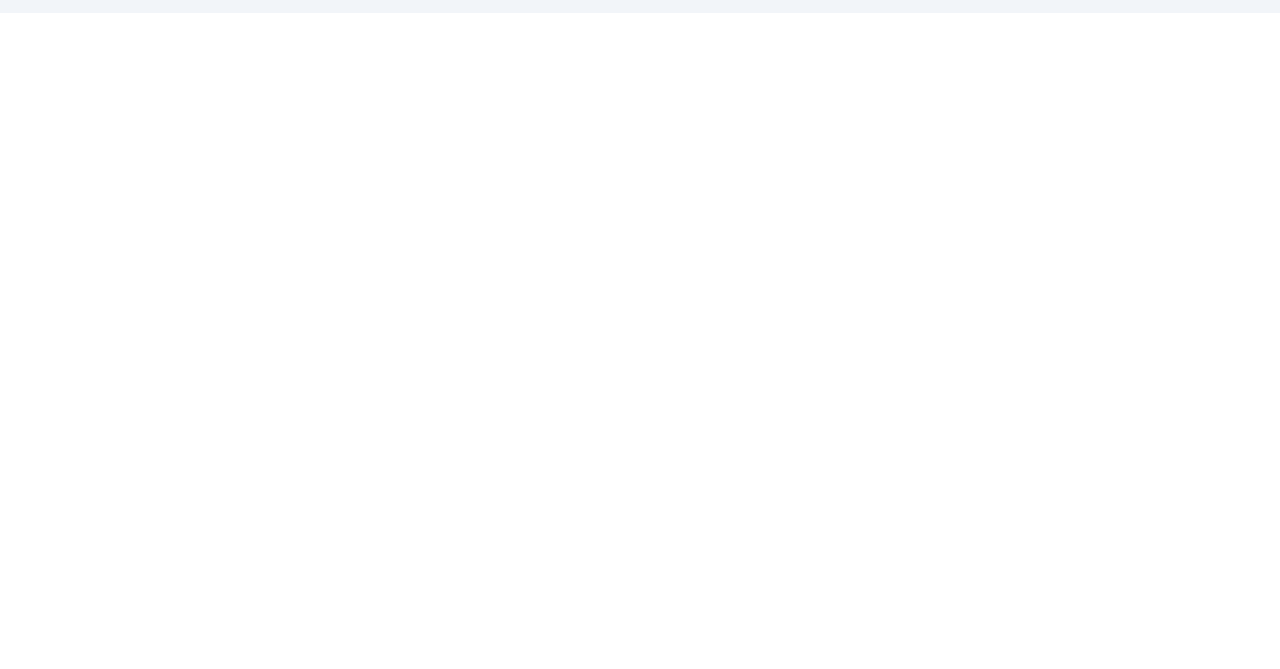
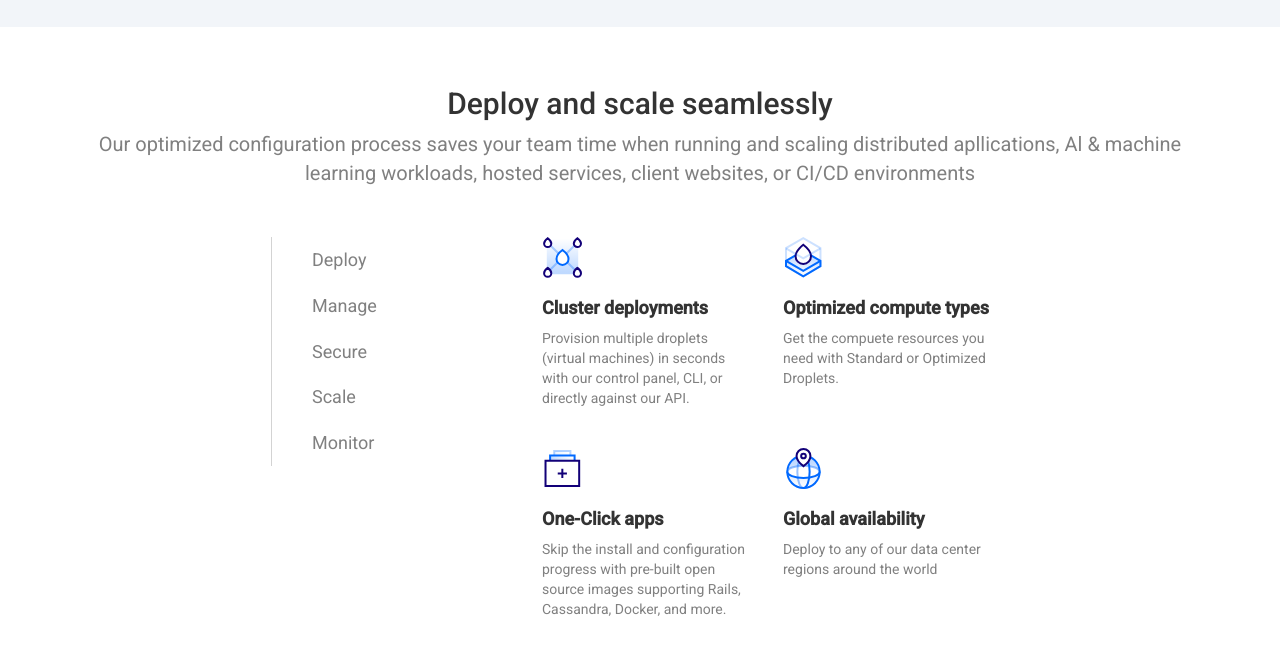
Before and after one commit to Edomak/html-css-digitalocean, a plain HTML site: page index.html in a window 1280 px wide. Shown: the part 726-1395 px from the top of the page. Before the commit the page ends 800 px from the top, so only its background shows below. Drawn offline with nearby package versions, Linux system fonts and the light colour scheme.

Commit message:
sezione deploy

```diff
--- a/css/style.css
+++ b/css/style.css
@@ -1,7 +1,7 @@
 /* Debug */
 
 [class*="col-"] {
-    min-height: 100px;
+    /* min-height: 100px; */
     /* line-height: 100px; */
     /* background-color: yellowgreen; */
     /* border: 2px solid black; */
@@ -11,10 +11,16 @@
 
 body {
     font-family: 'Roboto', sans-serif;
+    padding-top: 70px;
 }
 
 .container_70 {
     width: 70%;
+    margin: 0 auto;
+}
+
+.container_60 {
+    width: 60%;
     margin: 0 auto;
 }
 
@@ -46,11 +52,20 @@ h1 {
     font-size: 60px;
 }
 
+h3 {
+    font-size: 30px;
+}
+
+p {
+    font-size: 20px;
+}
+
 /* Header */
 
 /* Nav */
 
 .my_navbar.navbar {
+    background-color: white;
     margin-bottom: 0;
 }
 
@@ -138,7 +153,11 @@ h1 {
 }
 
 .jumbo_title > p {
-    font-size: 22px;
+    font-size: 20px;
+}
+
+.jumbo_form p {
+    font-size: 15px;
 }
 
 .button_form {
@@ -191,3 +210,48 @@ h1 {
     font-size: 10px;
     padding-left: 10px;
 }
+
+/* Deploy */
+
+#deploy {
+    padding: 40px 0;
+}
+
+.deploy_list {
+    padding: 40px 0;
+}
+
+.deploy_list_int {
+    list-style: none;
+    border-left: 1px solid lightgray;
+}
+
+.deploy_list_int li {
+    padding: 10px 0;
+    color: gray;
+    font-size: 18px;
+}
+
+.deploy_right_top {
+    padding-top: 40px;
+}
+
+.deploy_right_bottom {
+    padding-top: 30px;
+}
+
+.deploy_right_top img,
+.deploy_right_bottom img {
+    padding-bottom: 10px;
+}
+
+.deploy_right_top h4,
+.deploy_right_bottom h4 {
+    font-size: 18px;
+    font-weight: bold;
+}
+
+.deploy_right_top p,
+.deploy_right_bottom p {
+    font-size: 14px;
+}
--- a/index.html
+++ b/index.html
@@ -19,7 +19,7 @@
         <!-- Testata della pagina -->
         <!-- Navbar -->
         <header>
-            <nav class="navbar my_navbar">
+            <nav class="navbar my_navbar navbar-fixed-top">
                 <div class="container">
                 <div class="navbar-header">
                     <button type="button" class="navbar-toggle collapsed" data-toggle="collapse" data-target="#bs-example-navbar-collapse-1" aria-expanded="false">
@@ -30,8 +30,8 @@
                     </button>
                     <a class="navbar-brand " href="#"><img src="img/logo.png" alt=""></a>
                 </div>
-                <div class="collapse navbar-collapse" id="bs-example-navbar-collapse-1">
-                    <ul class="nav navbar-nav navbar-left">
+                <div class="collapse navbar-collapse visible-lg" id="bs-example-navbar-collapse-1">
+                    <ul class="nav navbar-nav navbar-left hidden-sm hidden-md">
                         <li>
                             <a href="#">Products <i class="fas fa-chevron-down"></i></a>
                         </li>
@@ -43,7 +43,8 @@
                             <a href="#">Pricing</a>
                         </li>
                     </ul>
-                    <ul class="nav navbar-nav navbar-right">
+                    <ul class="nav navbar-nav navbar-right
+                    hidden-sm hidden-md">
                         <li>
                             <a href="#">Docs</a>
                         </li>
@@ -131,8 +132,74 @@
         <!-- /Testata della pagina -->
         <!-- Corpo della pagina -->
         <main>
-            <section></section>
-            <section></section>
+            <!-- Sezione Deploy -->
+            <section id="deploy">
+                <div class="container">
+                    <div class="deploy_title text-center">
+                        <h3>Deploy and scale seamlessly</h3>
+                        <p class="color_gray">Our optimized configuration process saves your team time when running and scaling distributed apllications, Al & machine learning workloads, hosted services, client websites, or CI/CD environments</p>
+                    </div>
+                </div>
+                <div class="container_60">
+                    <div class="container-fluid">
+                        <div class="row">
+                            <div class="col-xs-12 col-sm-4">
+                                <div class="deploy_list">
+                                    <ul class="deploy_list_int">
+                                        <li>Deploy</li>
+                                        <li>Manage</li>
+                                        <li>Secure</li>
+                                        <li>Scale</li>
+                                        <li>Monitor</li>
+                                    </ul>
+                                </div>
+                            </div>
+                            <div class="col-xs-12 col-sm-8">
+                                <div class="container-fluid">
+                                    <div class="row">
+                                        <div class="col-xs-12 col-sm-6">
+                                            <div class="deploy_right_top">
+                                                <img src="img/cluster-deploy.svg" alt="cluster icon">
+                                                <h4>Cluster deployments</h4>
+                                                <p class="color_gray">Provision multiple droplets (virtual machines) in seconds with our control panel, CLI, or directly against our API.</p>
+                                            </div>
+                                        </div>
+                                        <div class="col-xs-12 col-sm-6">
+                                            <div class="deploy_right_top">
+                                                <img src="img/optimized-compute.svg" alt="optimized-compute icon">
+                                                <h4>Optimized compute types</h4>
+                                                <p class="color_gray">Get the compuete resources you need with Standard or Optimized Droplets.</p>
+                                            </div>
+                                        </div>
+                                    </div>
+                                    <div class="row">
+                                        <div class="col-xs-12 col-sm-6">
+                                            <div class="deploy_right_bottom">
+                                                <img src="img/one-click.svg" alt="one-click icon">
+                                                <h4>One-Click apps</h4>
+                                                <p class="color_gray">Skip the install and configuration progress with pre-built open source images supporting Rails, Cassandra, Docker, and more.</p>
+                                            </div>
+                                        </div>
+                                        <div class="col-xs-12 col-sm-6">
+                                            <div class="deploy_right_bottom">
+                                                <img src="img/global.svg" alt="global icon">
+                                                <h4>Global availability</h4>
+                                                <p class="color_gray">Deploy to any of our data center regions around the world</p>
+                                            </div>
+                                        </div>
+                                    </div>
+                                </div>
+                            </div>
+                        </div>
+                    </div>
+                </div>
+            </section>
+            <!-- /Sezione Deploy -->
+            <!-- Sezione easy-to-use carousel -->
+            <section id="easy_to_use">
+
+            </section>
+            <!-- Sezione easy-to-use carousel -->
             <section></section>
             <section></section>
             <section></section>
```
